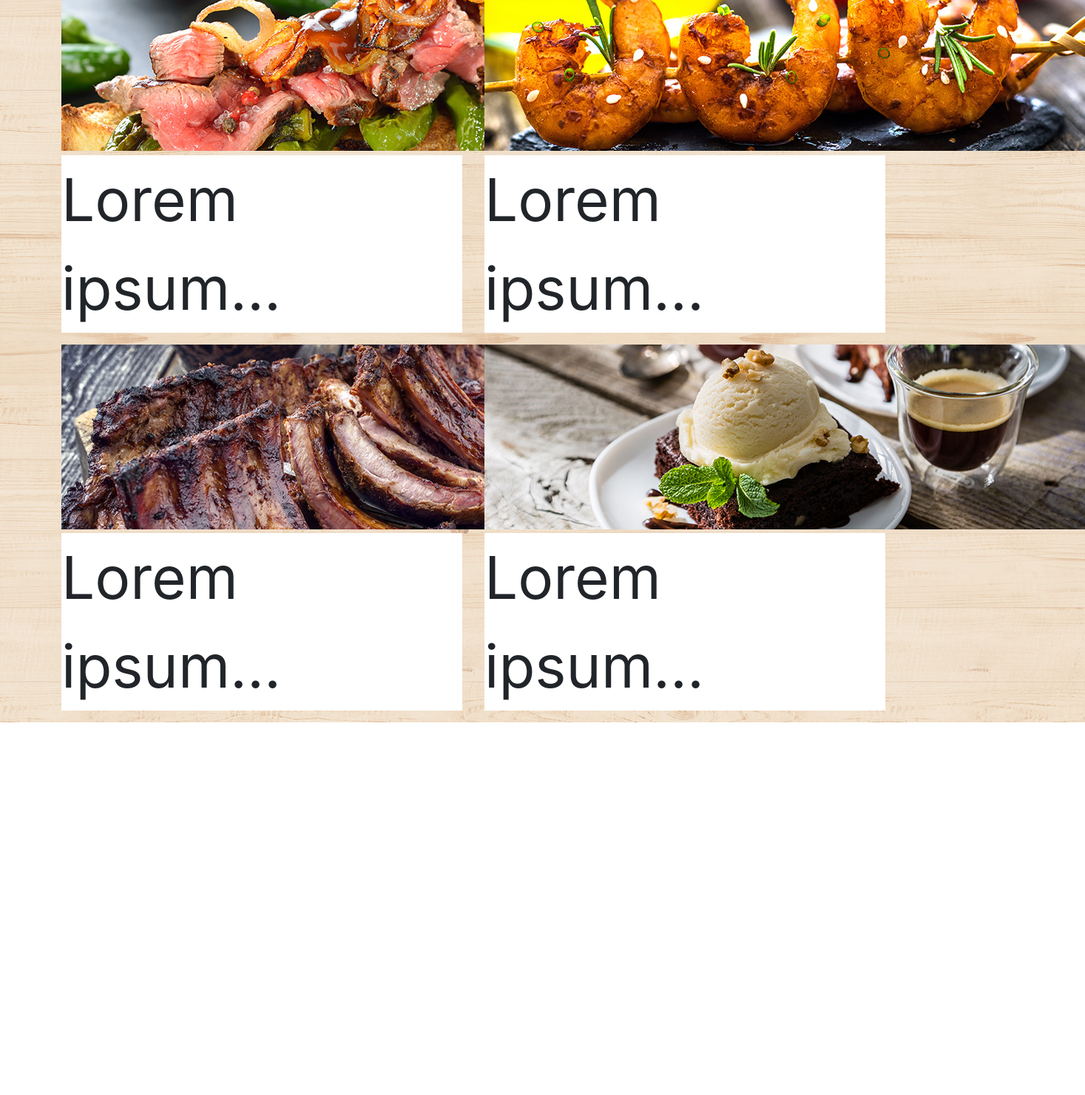
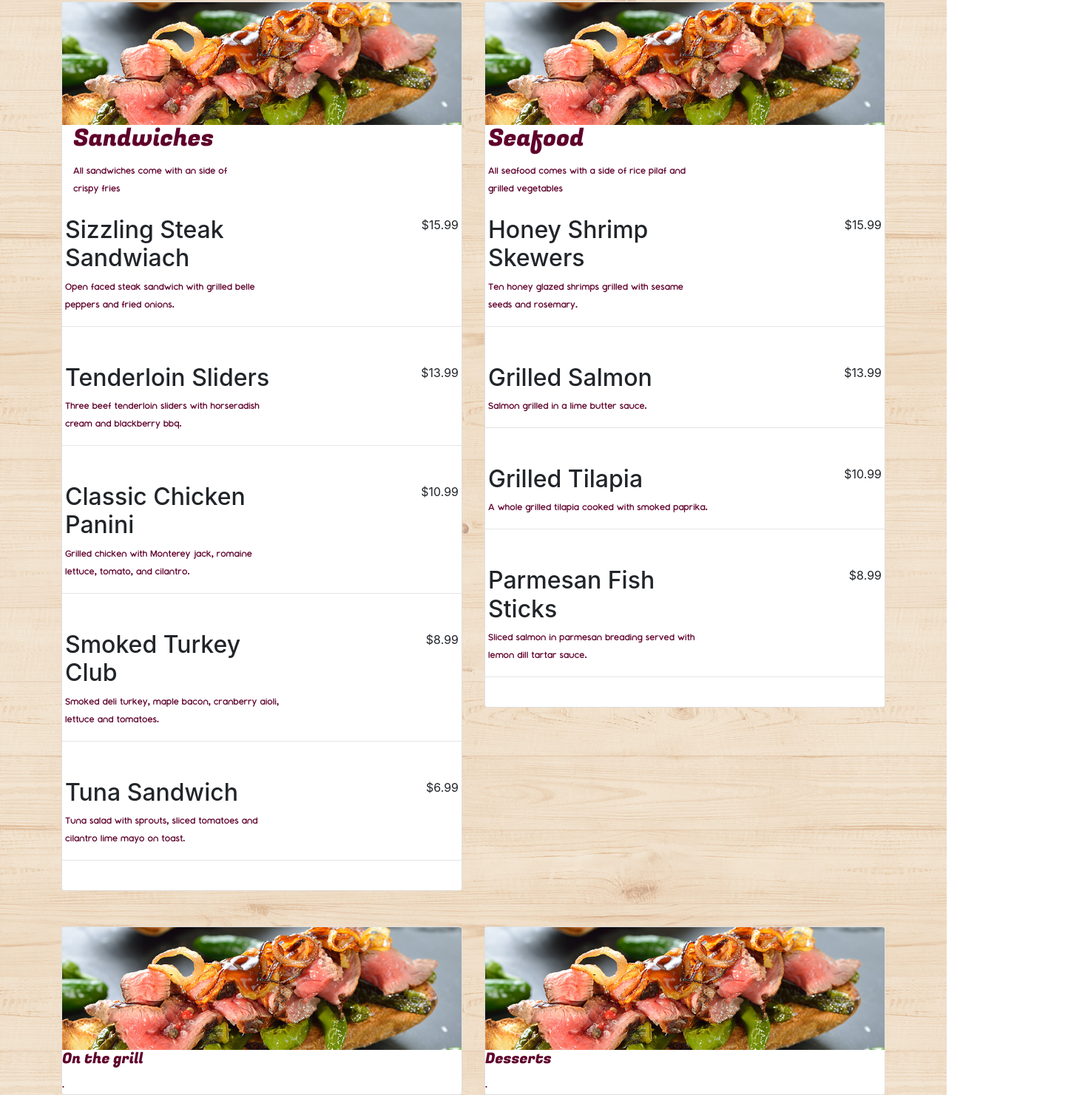
Before and after one commit to PlasmaWreck/Puppy-Restaurant, a plain HTML site: page menu.html in a window 1280 px wide. Shown: the part 279-1760 px from the top of the page at 74% size, 1467 px wide, since content can reach past the window. Before the commit the page ends 1256 px from the top, so only its background shows below. Drawn offline with nearby package versions, Linux system fonts and the light colour scheme.

Commit message:
menu edits

```diff
--- a/menu.html
+++ b/menu.html
@@ -9,8 +9,8 @@
   <!-- Bootstrap CSS -->
   <link rel="stylesheet" href="https://cdn.jsdelivr.net/npm/bootstrap@4.5.3/dist/css/bootstrap.min.css"
     integrity="sha384-TX8t27EcRE3e/ihU7zmQxVncDAy5uIKz4rEkgIXeMed4M0jlfIDPvg6uqKI2xXr2" crossorigin="anonymous">
-  <link rel="stylesheet" href="./css/style.css" <link
-    href="https://fonts.googleapis.com/css2?family=Fugaz+One&display=swap" rel="stylesheet">
+  <link rel="stylesheet" href="./css/style.css">
+  <link href="https://fonts.googleapis.com/css2?family=Fugaz+One&display=swap" rel="stylesheet">
   <title>Hello, world!</title>
 </head>
 
@@ -33,17 +33,17 @@
           </li>
           <li class="nav-item">
             <a class="nav-link linkSize" href="./menu.html">
-              <p class="fugaz">Menu</p>
+              <p class="fugazFont">Menu</p>
             </a>
           </li>
           <li class="nav-item">
             <a class="nav-link linkSize" href="./catering.html">
-              <p class="fugaz">Catering</p>
+              <p class="fugazFont">Catering</p>
             </a>
           </li>
           <li class="nav-item">
             <a class="nav-link linkSize" href="./photos.html">
-              <p class="fugaz">Photo</p>
+              <p class="fugazFont">Photo</p>
             </a>
           </li>
 
@@ -51,53 +51,185 @@
       </div>
     </nav>
 
-
     <div class="row">
       <div class="col-12">
-        <h1 class="boldFont alignContent photoStyle fugazFont">Our Menu</h1>
+        <h1 class="alignContent photoStyle fugazFont">Our Menu</h1>
       </div>
     </div>
 
-    <!-- <div class="row">
+    <div class="row">
+      <div class="col-6 my-5">
+        <div class="card">
+          <div class="card-body p-0">
+            <img src="/images/menubeef.jpg" class="p-0 img-fluid card-img-top" alt="...">
             <div class="col-6">
-        <div class="card"
-          <img src="./images/menubeef.jpg" class="img-fluid" alt="...">
-          <div class="card-body">
-            <h5 class="card-title">Card title</h5>
-            <p class="card-text">Some quick example text to build on the card title and make up the bulk of the card's
-              content.</p>
+              <h2 class="card-title fugazFont">Sandwiches</h5>
+                <p class="card-text newFont">All sandwiches come with an side of crispy fries</p>
+            </div>
+            <br>
+
+            <div class="row">
+              <div class="col-7">
+                <h2>Sizzling Steak Sandwiach</h2>
+                <p class="card-text newFont">Open faced steak sandwich with grilled belle peppers and fried onions.</p>
+              </div>
+              <div class="col-5">
+                <p class="d-flex justify-content-end">$15.99</p>
               </div>
             </div>
-      </div> -->
-      <!-- <div class="row">
-        <div class="col-6">
-          <div class="card" <img src="./images/menuseafood.jpg" class="" alt="...">
-            <div class="card-body">
-              <h5 class="card-title">Card title</h5>
-              <p class="card-text">Some quick example text to build on the card title and make up the bulk of the card's
-                content.</p>
+
+            <hr style="height: 10px;">
+            <br>
+
+            <div class="row">
+              <div class="col-7">
+                <h2>Tenderloin Sliders</h2>
+                <p class="card-text newFont"> Three beef tenderloin sliders with horseradish cream and blackberry bbq.</p>
+              </div>
+
+              <div class="col-5">
+                <p class="d-flex justify-content-end">$13.99</p>
               </div>
             </div>
-        </div> -->
+
+            <hr style="height: 10px;">
+            <br>
             <div class="row">
-            <div class="col-6">
-              <img src="/images/menubeef.jpg" alt="">
-              <p class="photoStyle">Lorem ipsum...</p>
+              <div class="col-7">
+                <h2>Classic Chicken Panini</h2>
+                <p class="card-text newFont">Grilled chicken with Monterey jack, romaine lettuce, tomato, and cilantro.</p>
               </div>
-            <div class="col-6">
-              <img src="/images/menuseafood.jpg" alt="">
-              <p class="photoStyle">Lorem ipsum...</p>
+
+              <div class="col-5">
+                <p class="d-flex justify-content-end">$10.99</p>
               </div>
+            </div>
+            <hr style="height: 10px;">
+            <br>
+            <div class="row">
+              <div class="col-7">
+                <h2>Smoked Turkey Club</h2>
+                <p class="card-text newFont"> Smoked deli turkey, maple bacon, cranberry aioli, lettuce and tomatoes.</p>
+              </div>
+
+              <div class="col-5">
+                <p class="d-flex justify-content-end">$8.99</p>
+              </div>
+            </div>
+            <hr style="height: 10px;">
+            <br>
+            <div class="row">
+              <div class="col-7">
+                <h2>Tuna Sandwich</h2>
+                <p class="card-text newFont"> Tuna salad with sprouts, sliced tomatoes and cilantro lime mayo on toast.</p>
+              </div>
+
+              <div class="col-5">
+                <p class="d-flex justify-content-end">$6.99</p>
+              </div>
+            </div>
+            <hr>
+            <br>
+
+          </div>
+        </div>
+      </div>
+
+
+
+
+
+
+
+      <div class="col-6 my-5">
+        <div class="card">
+          <div class="card-body p-0">
+            <img src="/images/menubeef.jpg" class="p-0 img-fluid card-img-top" alt="...">
+            <div class="row">
+              <div class="col-7">
+                <h2 class="card-title fugazFont">Seafood</h2>
+                <p class="card-text newFont">All seafood comes with a side of rice pilaf and grilled vegetables</p>
+              </div>
+            </div>
+
+            <br>
+
+            <div class="row">
+              <div class="col-7">
+                <h2>Honey Shrimp Skewers</h2>
+                <p class="card-text newFont"> Ten honey glazed shrimps grilled with sesame seeds and rosemary.</p>
+              </div>
+
+              <div class="col-5">
+                <p class="d-flex justify-content-end">$15.99</p>
+              </div>
+            </div>
+
+            <hr style="height: 10px;">
+            <br>
+            <div class="row">
+              <div class="col-7">
+                <h2>Grilled Salmon</h2>
+                <p class="card-text newFont"> Salmon grilled in a lime butter sauce.</p>
+              </div>
+
+              <div class="col-5">
+                <p class="d-flex justify-content-end">$13.99</p>
+              </div>
+            </div>
+            <hr style="height: 10px;">
+            <br>
+            <div class="row">
+              <div class="col-7">
+                <h2>Grilled Tilapia</h2>
+                <p class="card-text newFont"> A whole grilled tilapia cooked with smoked paprika.</p>
+              </div>
+
+              <div class="col-5">
+                <p class="d-flex justify-content-end">$10.99</p>
+              </div>
+            </div>
+            <hr style="height: 10px;">
+            <br>
+            <div class="row">
+              <div class="col-7">
+                <h2>Parmesan Fish Sticks</h2>
+                <p class="card-text newFont"> Sliced salmon in parmesan breading served with lemon dill tartar sauce.</p>
+              </div>
+
+              <div class="col-5">
+                <p class="d-flex justify-content-end">$8.99</p>
+              </div>
+            </div>
+            <hr>
+            <br>
+
+          </div>
+        </div>
+      </div>
+
     </div>
     <div class="row">
       <div class="col-6">
-              <img src="/images/menumeat.jpg" alt="">
-              <p class="photoStyle">Lorem ipsum...</p>
+        <div class="card">
+          <div class="card-body p-0">
+            <img src="/images/menubeef.jpg" class="p-0 img-fluid card-img-top" alt="...">
+            <h5 class="card-title fugazFont">On the grill</h5>
+            <p class="card-text newFont">.</p>
           </div>
+        </div>
+      </div>
+
       <div class="col-6">
-              <img src="/images/menudesserts.jpg" alt="">
-              <p class="photoStyle">Lorem ipsum...</p>
+        <div class="card">
+          <div class="card-body p-0">
+            <img src="/images/menubeef.jpg" class="p-0 img-fluid card-img-top" alt="...">
+            <h5 class="card-title fugazFont">Desserts</h5>
+            <p class="card-text newFont">.</p>
           </div>
+        </div>
+      </div>
+
     </div>
 
 
```
Lines whose indentation alone changed are shown as unchanged.
